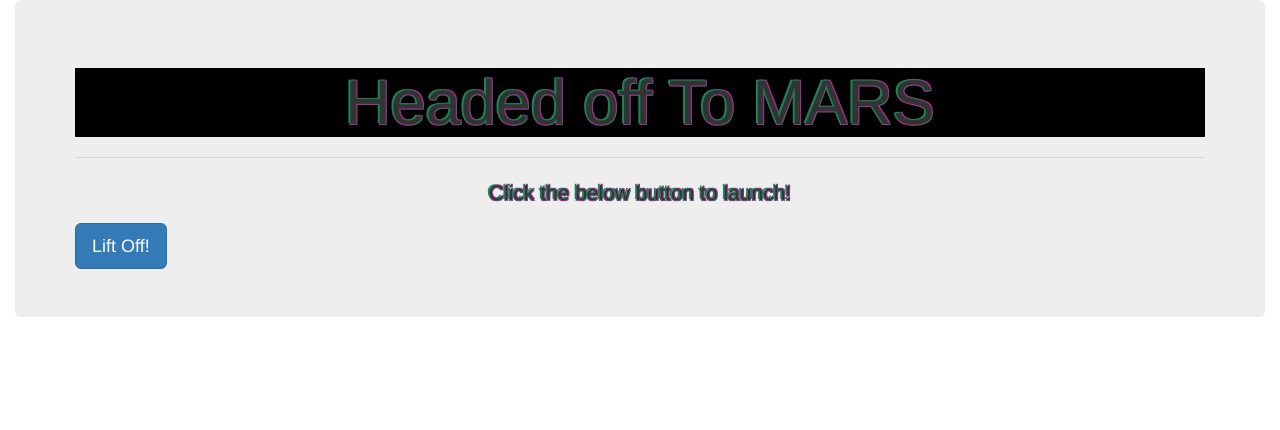
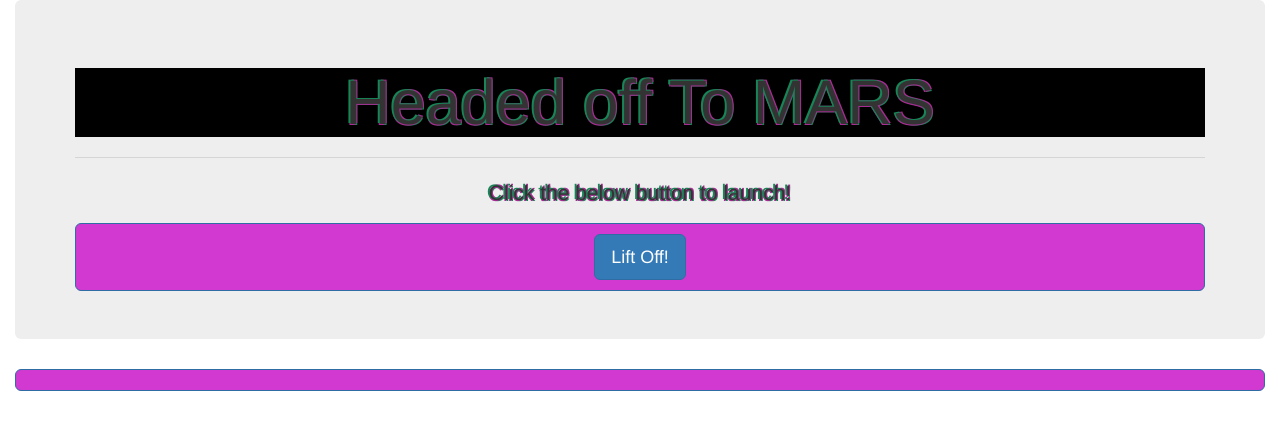
Before and after one commit to crissymlee/Web-ScrapingHW, a Flask app: page / in a window 1280 px wide. Shown: the top 430 px of the page. Run offline with Flask 2, Linux system fonts and the light colour scheme; data that the repository does not hold is empty; parts of the project's set-up code (start-up, migrations or seed data) failed here and were passed over; some libraries are stand-ins or nearby versions.

Commit message:
Update index.html

```diff
--- a/Missions_to_Mars/Templates/index.html
+++ b/Missions_to_Mars/Templates/index.html
@@ -28,6 +28,9 @@
             <h1 class="display-4"> Headed off To MARS </h1>
             <hr class="my-4">
             <p style="text-shadow: -2px -1px 0 rgb(23, 133, 87), 1px -1px 0 rgb(168, 44, 148), -1px 1px 0 rgb(168, 44, 148), 1px 1px 0 rgb(23, 133, 87); text-align: center;">Click the below button to launch!</p>
-            <button type="button"class="btn btn-primary btn-lg btn-block><a>href="http://127.0.0.1:5000/scrape" role="button"</a>Lift Off!</button>
+            <a class="btn btn-primary btn-lg btn-block" style="background-color:#d139d1;" href="http://127.0.0.1:5000/scrape"" role="button"Lift Off!</a>
+
+
+                <button type="button"class="btn btn-primary btn-lg btn-block><a>href="http://127.0.0.1:5000/scrape" role="button"</a>Lift Off!</button>
           </div>
     </div>
```
